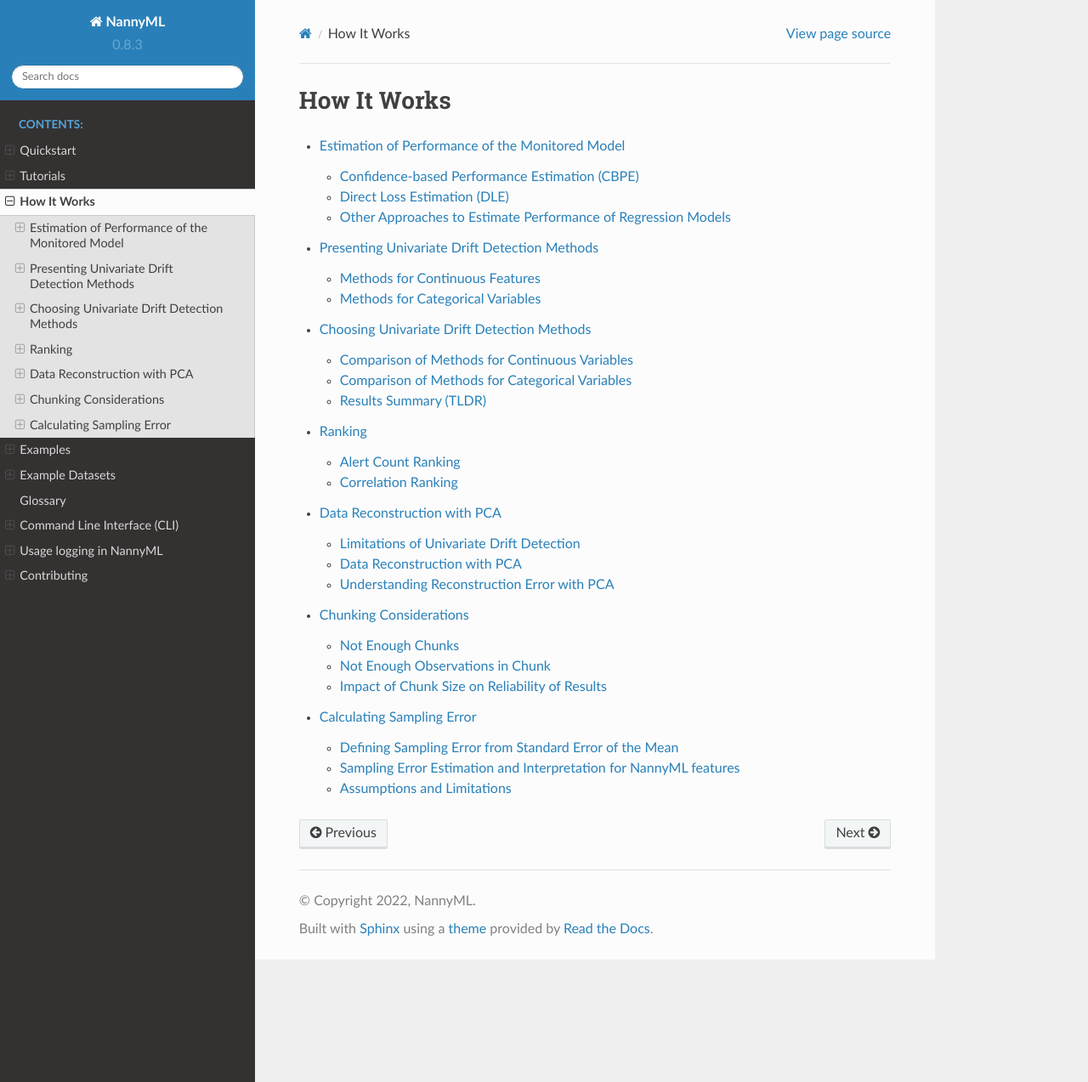
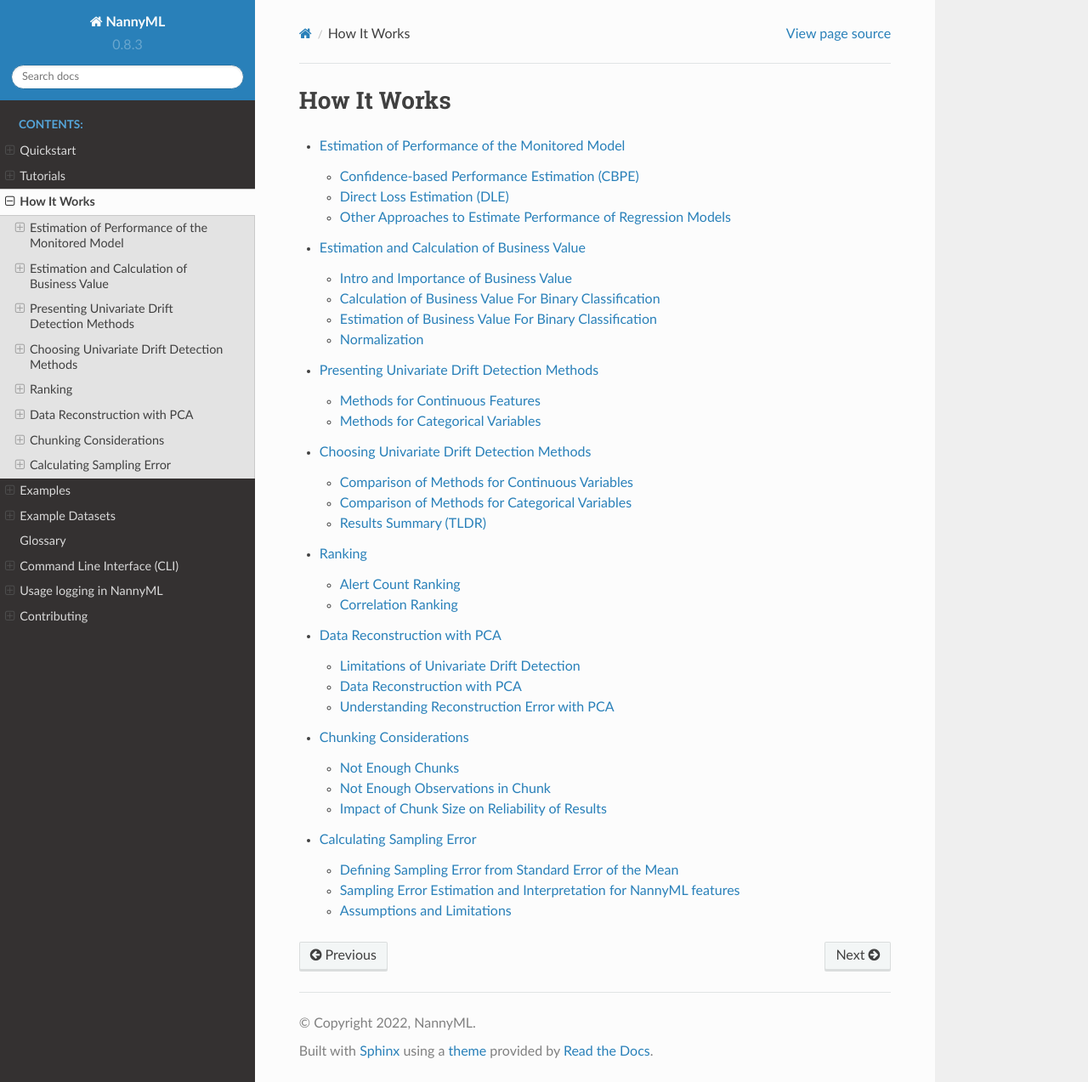
Before and after one commit to NannyML/nannyml, a Sphinx documentation site: the page built from docs/how_it_works.rst, in a window 1280 px wide and 1273 px high. Shown: the whole window at 85% size. Built offline with Sphinx 7.4.7 and the Read the Docs theme 2.0.0, drawn with Linux system fonts in a browser that asks for light colours; pages that are not in the unit, such as notebooks, are missing from menus; some of the changed lines change nothing that is shown.

Commit message:
how it works - business value

```diff
--- a/docs/how_it_works.rst
+++ b/docs/how_it_works.rst
@@ -8,6 +8,7 @@
     :maxdepth: 2
 
     how_it_works/performance_estimation
+    how_it_works/business_value
     how_it_works/univariate_drift_detection
     how_it_works/univariate_drift_comparison
     how_it_works/ranking
--- /dev/null
+++ b/docs/how_it_works/business_value.rst
@@ -0,0 +1,87 @@
+.. _business-value-deep-dive:
+
+============================================
+Estimation and Calculation of Business Value
+============================================
+
+In this page, we will discuss how the ``business_value`` metric works under the hood.
+To see how to use the ``business_value`` metric when you have access to the ground truth labels of the data, see the :ref:`business-value-calculation` tutorial.
+To see how to use the ``business_value`` metric when you don't have access to the ground truth labels of the data, see the :ref:`business-value-estimation` tutorial.
+
+Intro and Importance of Business Value
+--------------------------------------
+
+The ``business_value`` metric offers a way to quantify
+the value of a model to a business in terms of the
+business's own metrics. At the core, if the value (or cost) of each
+cell in the confusion matrix is known, then the business value of a
+model can be calculated.
+
+For example, if the value of a true positive is $100,000, the value of a
+true negative is $0, the value of a false positive is $1,000, and
+the value of a false negative is $10,000, then the business value of a
+can be calculated as follows:
+
+.. math::
+
+    \text{business value} = 100,000 \times \text{number of true positives} + 0 \times \text{number of true negatives} \\
+    + 1,000 \times \text{number of false positives} + 10,000 \times \text{number of false negatives}
+
+Calculation of Business Value For Binary Classification
+-------------------------------------------------------
+
+More formally, the business value of a model is calculated as follows:
+
+.. math::
+
+    \text{business value} = \sum_{i=1}^{n} \sum_{j=1}^{n} \text{value}_{i,j} \times \text{confusion_matrix}_{i,j}
+
+where :math:`\text{value}_{i,j}` is the business value of a cell in the confusion matrix, and :math:`\text{confusion_matrix}_{i,j}` is the count of observations
+in that cell of the confusion matrix.
+
+Since we are in the binary classification case, :math:`n=2`, and the confusion matrix is:
+
+.. math::
+
+    \begin{bmatrix}
+    \text{# of true positives} & \text{# of false positives} \\
+    \text{# of false negatives} & \text{# of true negatives}
+    \end{bmatrix}
+
+And the value matrix is:
+
+.. math::
+
+    \begin{bmatrix}
+    \text{value of a true positive} & \text{value of a false positive} \\
+    \text{value of a false negative} & \text{value of a true negative}
+    \end{bmatrix}
+
+The business value of a binary classification model can thus be generally expressed as:
+
+.. math::
+
+    \text{business value} = \text{value of a true positive} \times \text{# of true positives} \\
+    + \text{value of a false positive} \times \text{# of false positives} \\
+    + \text{value of a false negative} \times \text{# of false negatives} \\
+    + \text{value of a true negative} \times \text{# of true negatives}
+
+Estimation of Business Value For Binary Classification
+------------------------------------------------------
+In cases where ground truth labels of the data are unavailable, we can still estimate the business value of a model. This is done by using the
+:term:`CBPE (Confidence-Based Performance Estimation)` algorithm to estimate the confusion matrix, and then using the business value formula above to calculate
+the business value. To read more about the :term:`CBPE (Confidence-Based Performance Estimation)` algorithm, see our :ref:`performance estimation deep dive<performance-estimation-deep-dive>`.
+
+With the estimate of the confusion matrix, we can then estimate the business value of a model using the business value calculation formula above.
+
+Normalization
+-------------
+
+The ``business_value`` metric can be normalized so that the value returned is the business value per prediction.
+The advantage of this is that it allows for easy comparison of the business value of different models, even if they have
+different numbers of predictions. Further, it allows for easy comparison of the business value of the same model on different
+chunks of data, if they have different numbers of predictions as is often the case when using period-based chunking.
+To see how to normalize the ``business_value`` metric, see the :ref:`business-value-estimation` tutorial.
+
+Under the hood normalization is quite simple. The total ``business_value`` metric is calculated or estimated as described above,
+and then divided by the number of predictions in a given chunk.
```
